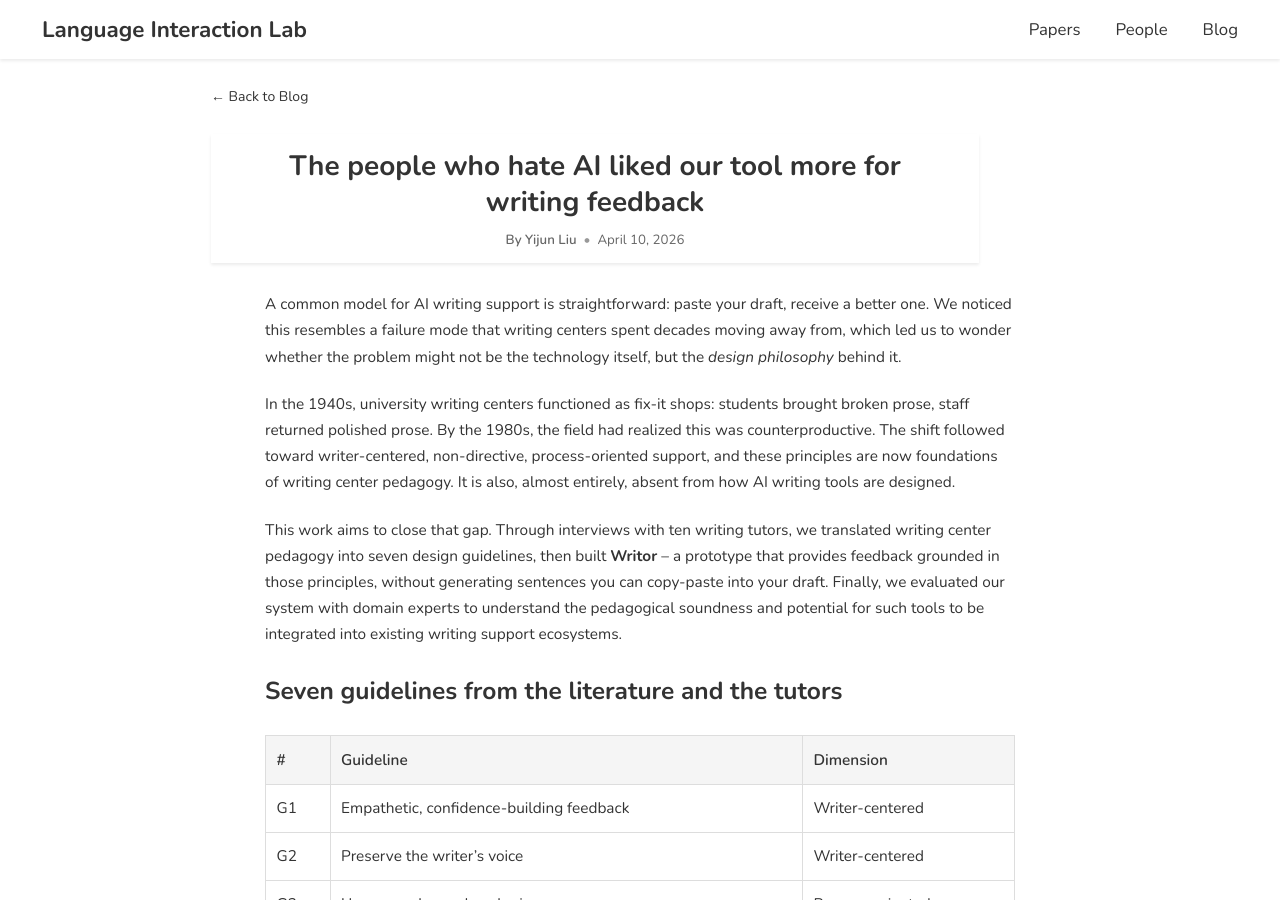
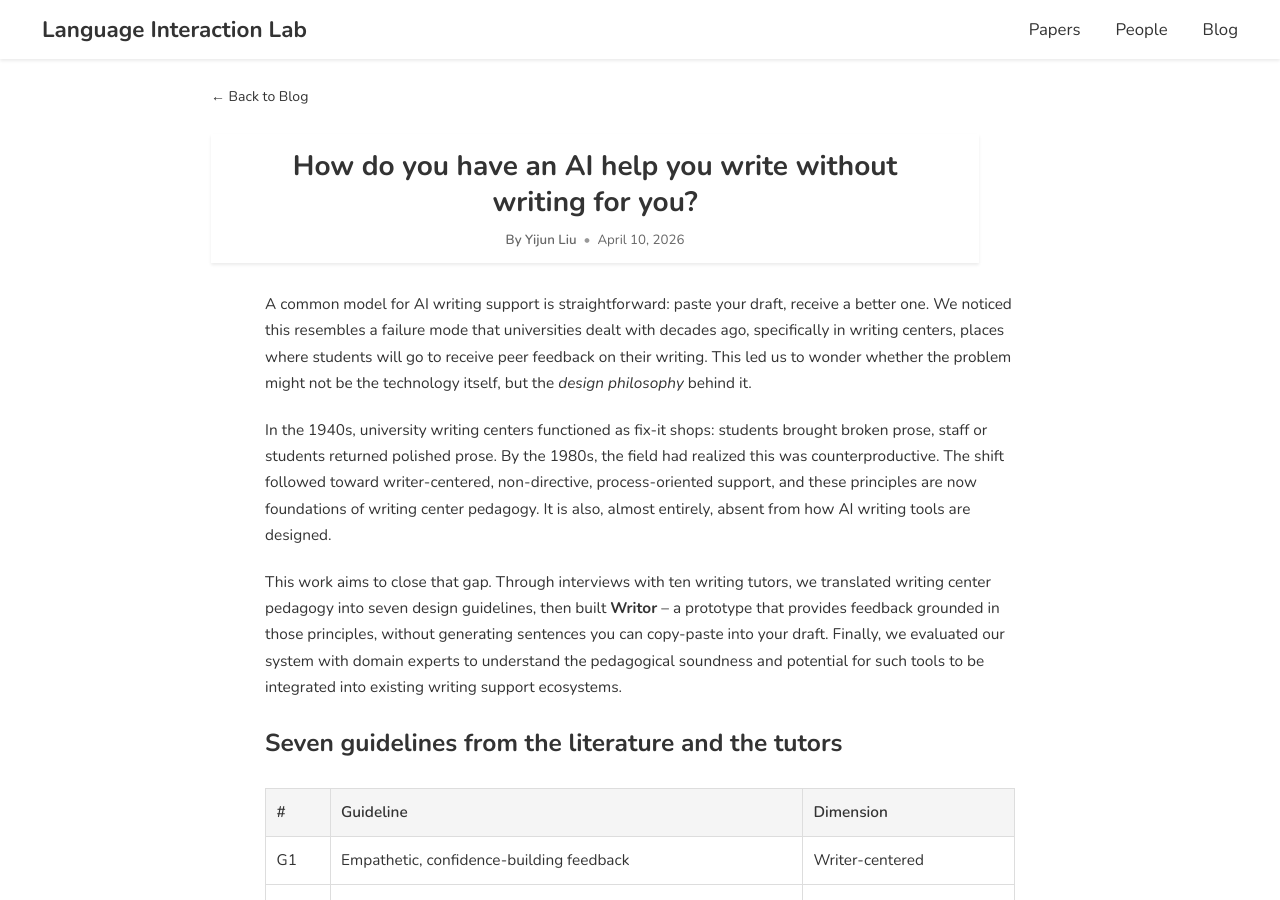
Before and after one commit to LanguageInteraction/LanguageInteraction.github.io, a Jekyll site: the page built from _posts/2026-04-10-writor.md, in a window 1280 px wide and 900 px high. Built offline with Jekyll 4.4.1, drawn with Linux system fonts in a browser that asks for light colours; some of the changed text lies outside the part shown.

Commit message:
Update 2026-04-10-writor.md

```diff
--- a/_posts/2026-04-10-writor.md
+++ b/_posts/2026-04-10-writor.md
@@ -1,13 +1,13 @@
 ---
 layout: posts
-title: "The people who hate AI liked our tool more for writing feedback"
+title: "How do you have an AI help you write without writing for you?"
 date: 2026-04-10
 author: Yijun Liu
 ---
 
-A common model for AI writing support is straightforward: paste your draft, receive a better one. We noticed this resembles a failure mode that writing centers spent decades moving away from, which led us to wonder whether the problem might not be the technology itself, but the *design philosophy* behind it.
+A common model for AI writing support is straightforward: paste your draft, receive a better one. We noticed this resembles a failure mode that universities dealt with decades ago, specifically in writing centers, places where students will go to receive peer feedback on their writing. This led us to wonder whether the problem might not be the technology itself, but the *design philosophy* behind it.
 
-In the 1940s, university writing centers functioned as fix-it shops: students brought broken prose, staff returned polished prose. By the 1980s, the field had realized this was counterproductive. The shift followed toward writer-centered, non-directive, process-oriented support, and these principles are now foundations of writing center pedagogy. It is also, almost entirely, absent from how AI writing tools are designed.
+In the 1940s, university writing centers functioned as fix-it shops: students brought broken prose, staff or students returned polished prose. By the 1980s, the field had realized this was counterproductive. The shift followed toward writer-centered, non-directive, process-oriented support, and these principles are now foundations of writing center pedagogy. It is also, almost entirely, absent from how AI writing tools are designed.
 
 This work aims to close that gap. Through interviews with ten writing tutors, we translated writing center pedagogy into seven design guidelines, then built **Writor** -- a prototype that provides feedback grounded in those principles, without generating sentences you can copy-paste into your draft. Finally, we evaluated our system with domain experts to understand the pedagogical soundness and potential for such tools to be integrated into existing writing support ecosystems.
 
@@ -34,7 +34,7 @@ To evaluate whether these principles translate from theory to practice, we recru
 
 > *"The people who were most skeptical of AI in writing liked Writor the most."*
 
-Participants with explicitly negative attitudes toward AI in writing consistently rated Writor as better than standard generative AI tools. This was not the group we expected to convert. Their concern was that AI removes the human thought from writing. Writor's non-directive design meant that it didn't, and they noticed.
+Participants with explicitly negative attitudes toward AI in writing consistently rated Writor as better than standard generative AI tools. This was not the group we expected to receive positive feedback from. Their concern was that AI removes the human thought from writing. Writor's non-directive design meant that it didn't, and they noticed.
 
 ## One thing to take away
 
```
